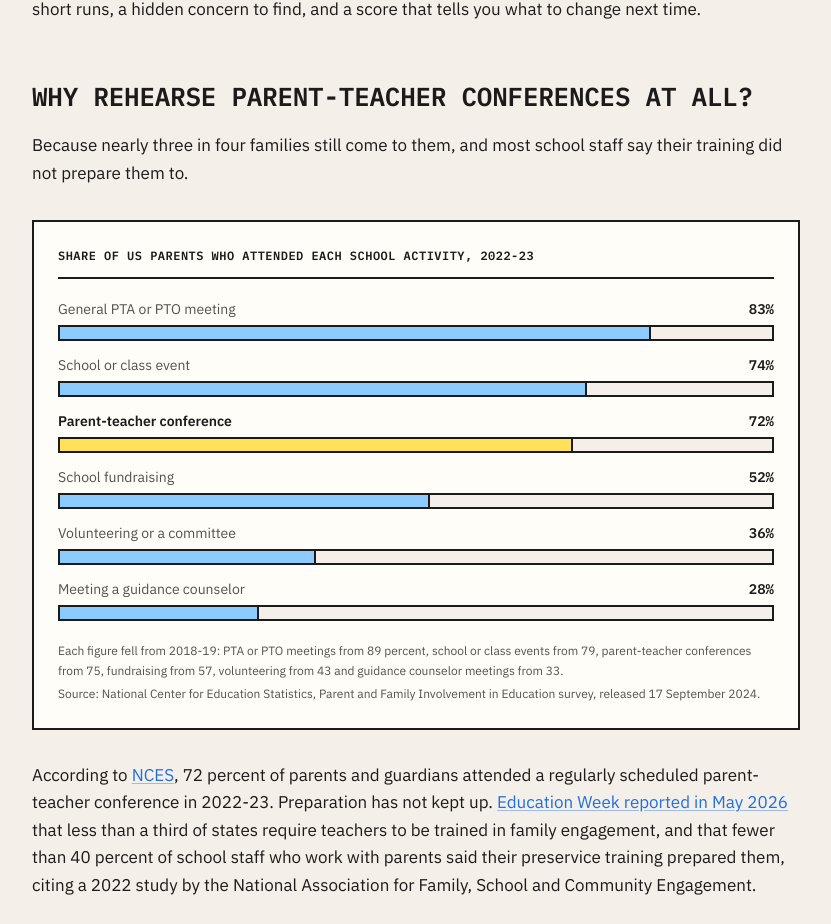
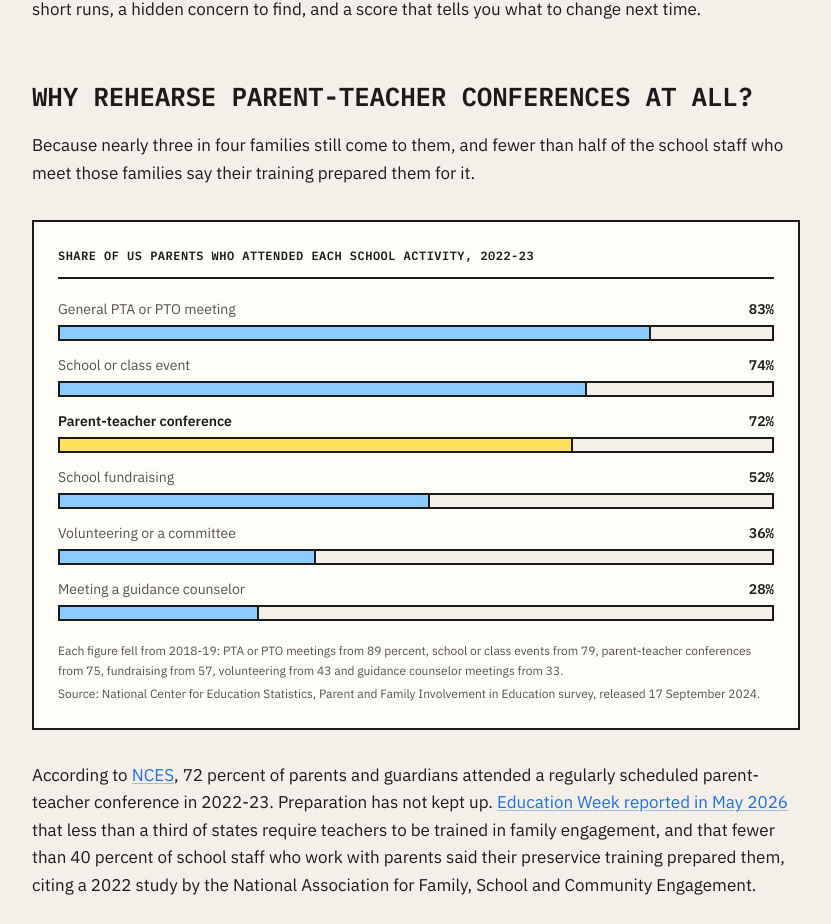
Before and after one commit to ajitesh123/training_labs, a Next.js app: page /blog/parent-teacher-conference-role-play-scenarios in a window 1280 px wide. Shown: the part 1440-2364 px from the top of the page, without its empty margins (256-1087 px from the left). Built offline with nearby package versions, Linux system fonts and the light colour scheme.

Commit message:
State the NAFSCE preparation figure exactly in the parent conference post
Co-Authored-By: Claude <noreply@anthropic.com>

```diff
--- a/app/blog/parent-teacher-conference-role-play-scenarios/page.tsx
+++ b/app/blog/parent-teacher-conference-role-play-scenarios/page.tsx
@@ -60,8 +60,8 @@ export default function ParentTeacherConferenceRolePlayPage() {
 
       <Section id="why-rehearse" title="Why rehearse parent-teacher conferences at all?">
         <p>
-          Because nearly three in four families still come to them, and most school staff say
-          their training did not prepare them to.
+          Because nearly three in four families still come to them, and fewer than half of the
+          school staff who meet those families say their training prepared them for it.
         </p>
         <Figure
           title="Share of US parents who attended each school activity, 2022-23"
```
